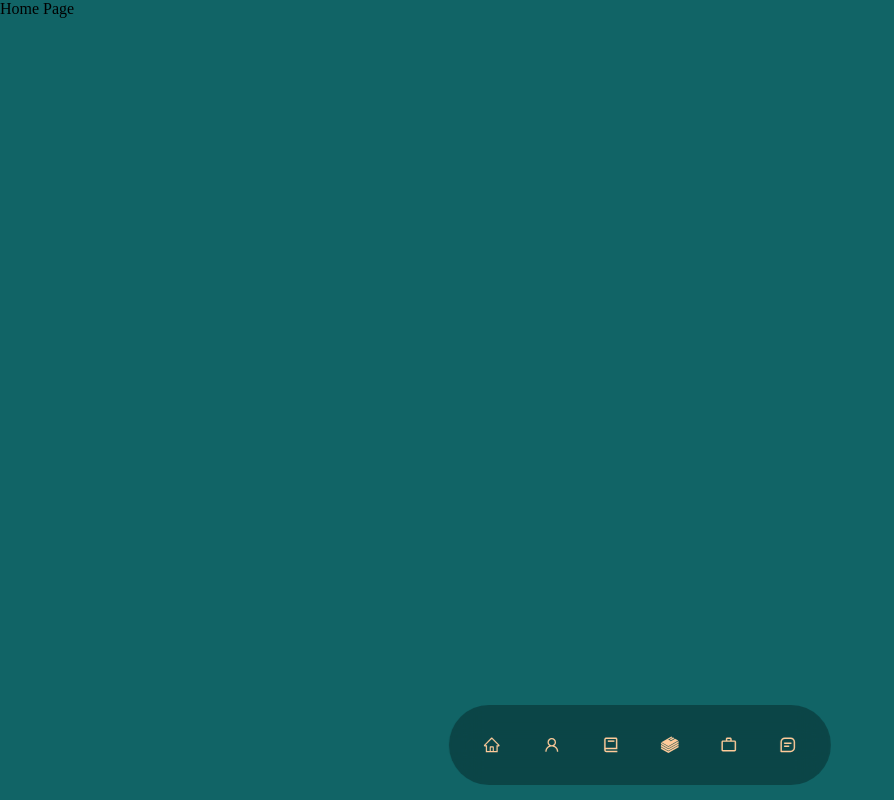
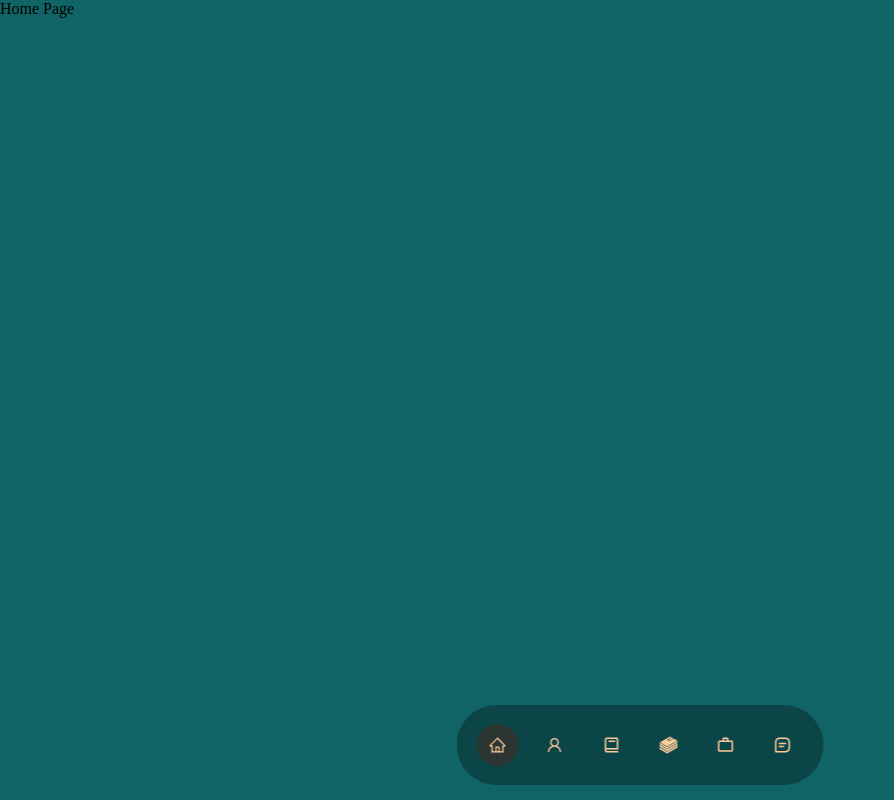
Before and after one commit to AgyapalSingh/agyapal-singh-portfolio, a React (Vite) app: page / in a window 1280 px wide. Shown: the whole page, without its empty margins (0-894 px from the left). Built offline with nearby package versions, Linux system fonts and the light colour scheme.

Commit message:
Nav CSS Updated

```diff
--- a/src/index.css
+++ b/src/index.css
@@ -65,18 +65,18 @@ nav {
   display: flex;
   justify-content: space-between;
   align-items: center;
-  gap: 0.8rem;
+  gap: 15px;
   border-radius: 200px;
   backdrop-filter: blur(15px);
 }
 
 nav a {
   background: transparent;
-  padding: 0.9rem;
+  padding: 12px;
   border-radius: 50%;
   display: flex;
   color: var(--theme-color-text);
-  font-size: 1.1rem;
+  font-size: 18px;
 }
 
 nav a:hover {
@@ -84,5 +84,5 @@ nav a:hover {
 }
 
 nav a.active {
-  background: var(--theme-color-dark-grey);
+  background: var(--theme-color-btns);
 }
```
